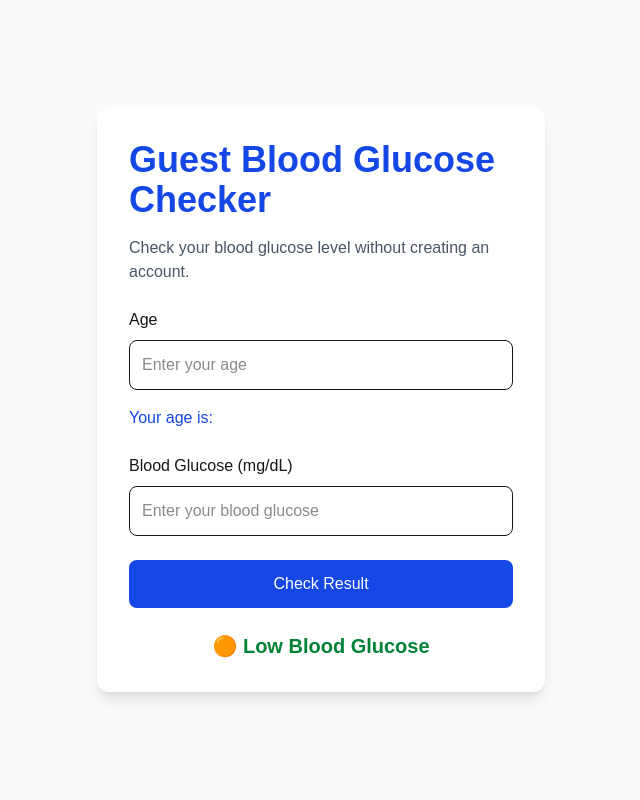
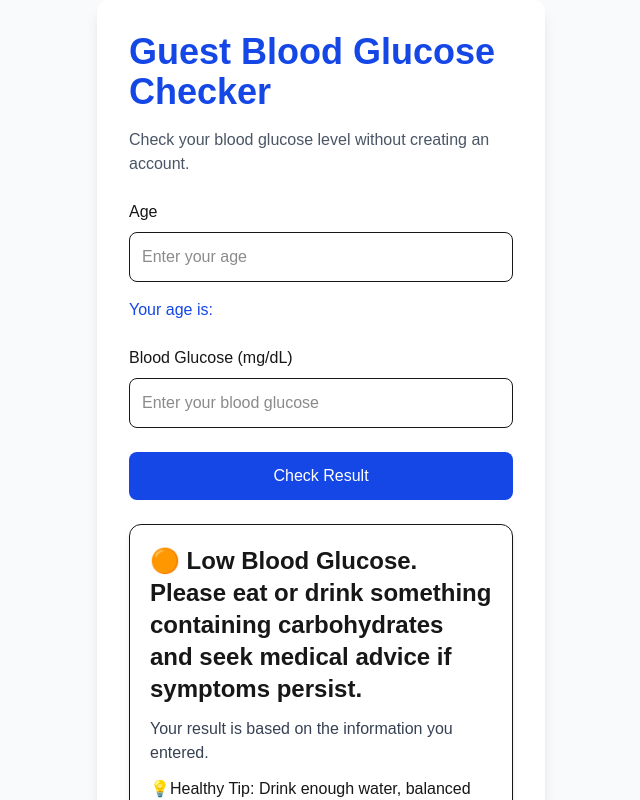
Before and after one commit to Godwin-Diya/win-healthtrack, a Next.js app: page /health-check in a window 1280 px wide. Both pictures are taken after a click on the button "Check Result". Shown: the top 800 px of the page, without its empty margins (319-959 px from the left). Built offline with nearby package versions, Linux system fonts and the light colour scheme.

Commit message:
Build blood glucose checker and improve result card

```diff
--- a/app/health-check/page.tsx
+++ b/app/health-check/page.tsx
@@ -9,19 +9,14 @@ export default function HealthCheckPage() {
     function checkResult() {
         const glucoseNumber = Number(glucose);
         if (glucoseNumber < 70) {
-            setResult("🟠 Low Blood Glucose");
+            setResult("🟠 Low Blood Glucose. Please eat or drink something containing carbohydrates and seek medical advice if symptoms persist.");
         } else if (glucoseNumber <= 99) {
-            setResult("🟢 Normal Blood Glucose");
+            setResult("🟢 Normal Blood Glucose. Great job! Continue maintaining a healthy lifestyle.");
         } else {
-            setResult("🔴 High Blood Glucose");
+            setResult("🔴 High Blood Glucose. Consider speaking with a healthcare professional for proper evaluation.");
         }
     }
-
-    <p className="mt-6 text-center text-xl font-semibold text-green-700">
-        {result}
-    </p>
-
-    return (
+return (
         <main className="min-h-screen flex flex-col items-center justify-center bg-slate-50">
             <div className="bg-white p-8 rounded-xl shadow-lg w-full max-w-md">
             <h1 className="text-4xl font-bold text-blue-700">
@@ -66,9 +61,25 @@ export default function HealthCheckPage() {
                         Check Result
                     </button>
 
-                    <p className="mt-6 text-center text-xl font-semibold text-green-700">
-                        {result}
-                    </p>
+                    {result && (
+            <div className="mt-6 rounded-xl border p-5 shadow-md">
+                <h2 className="text-2xl font-bold">
+                    {result}
+                </h2>
+
+                <p className="mt-3 text-gray-700">
+                    Your result is based on the information you entered.
+                </p>
+
+                <p className="mt-3">
+                    💡Healthy Tip: Drink enough water, balanced meals and stay physically active.
+                </p>
+
+                <p className="mt-4 text-sm text-gray-500">
+                    ⚠️ Educational Notice: This tool is designed for learning and health awareness. It is not a medical diagnosis.
+                </p>
+            </div>
+        )}
 
 
 
```
